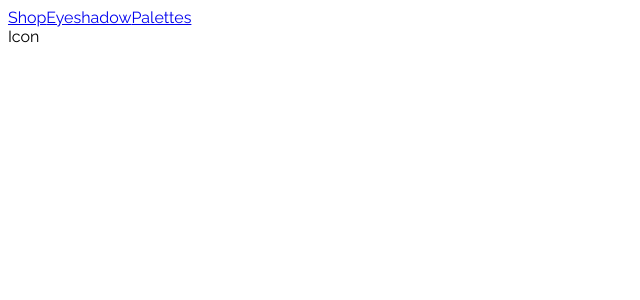
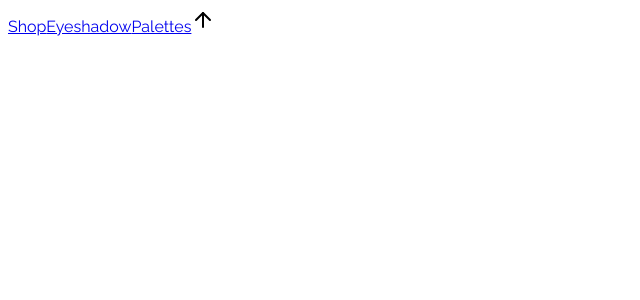
Before and after one commit to pedrorxmos/eyecon-beauty, a Next.js app: page / in a window 1280 px wide. Shown: the top 300 px of the page, without its empty margins (0-640 px from the left). Built offline with nearby package versions, Linux system fonts and the light colour scheme.

Commit message:
🧑‍💻 EB-37 Declare svg content function

```diff
--- a/app/components/Icon/Icon.tsx
+++ b/app/components/Icon/Icon.tsx
@@ -1,3 +1,21 @@
+import svgContent from './svg-content';
 export const Icon = () => {
-	return <div>Icon</div>;
+	return (
+		<>
+			<svg
+				xmlns="http://www.w3.org/2000/svg"
+				width="24"
+				height="24"
+				viewBox="0 0 24 24"
+				fill="none"
+				stroke="currentColor"
+				stroke-width="2"
+				stroke-linecap="round"
+				stroke-linejoin="round"
+				className="feather feather-x"
+			>
+				{svgContent('arrow-up')}
+			</svg>
+		</>
+	);
 };
--- /dev/null
+++ b/app/components/Icon/svg-content.tsx
@@ -0,0 +1,147 @@
+import { ReactElement } from 'react';
+
+interface Content {
+	[key: string]: ReactElement;
+}
+
+const svgContent = (value: string): ReactElement => {
+	const content: Content = {
+		'arrow-down': (
+			<>
+				<line x1="12" y1="5" x2="12" y2="19"></line>
+				<polyline points="19 12 12 19 5 12"></polyline>
+			</>
+		),
+		'arrow-left': (
+			<>
+				<line x1="19" y1="12" x2="5" y2="12"></line>
+				<polyline points="12 19 5 12 12 5"></polyline>
+			</>
+		),
+		'arrow-right': (
+			<>
+				<line x1="5" y1="12" x2="19" y2="12"></line>
+				<polyline points="12 5 19 12 12 19"></polyline>
+			</>
+		),
+		'arrow-up': (
+			<>
+				<line x1="12" y1="19" x2="12" y2="5"></line>
+				<polyline points="5 12 12 5 19 12"></polyline>
+			</>
+		),
+		'chevron-down': (
+			<>
+				<polyline points="6 9 12 15 18 9"></polyline>
+			</>
+		),
+		'chevron-left': (
+			<>
+				<polyline points="15 18 9 12 15 6"></polyline>
+			</>
+		),
+		'chevron-right': (
+			<>
+				<polyline points="9 18 15 12 9 6"></polyline>
+			</>
+		),
+		'chevron-up': (
+			<>
+				<polyline points="18 15 12 9 6 15"></polyline>
+			</>
+		),
+		user: (
+			<>
+				<path d="M20 21v-2a4 4 0 0 0-4-4H8a4 4 0 0 0-4 4v2"></path>
+				<circle cx="12" cy="7" r="4"></circle>
+			</>
+		),
+		search: (
+			<>
+				<circle cx="11" cy="11" r="8"></circle>
+				<line x1="21" y1="21" x2="16.65" y2="16.65"></line>
+			</>
+		),
+		heart: (
+			<>
+				<path d="M20.84 4.61a5.5 5.5 0 0 0-7.78 0L12 5.67l-1.06-1.06a5.5 5.5 0 0 0-7.78 7.78l1.06 1.06L12 21.23l7.78-7.78 1.06-1.06a5.5 5.5 0 0 0 0-7.78z"></path>
+			</>
+		),
+		'shopping-bag': (
+			<>
+				<path d="M6 2L3 6v14a2 2 0 0 0 2 2h14a2 2 0 0 0 2-2V6l-3-4z"></path>
+				<line x1="3" y1="6" x2="21" y2="6"></line>
+				<path d="M16 10a4 4 0 0 1-8 0"></path>
+			</>
+		),
+		instagram: (
+			<>
+				<rect x="2" y="2" width="20" height="20" rx="5" ry="5"></rect>
+				<path d="M16 11.37A4 4 0 1 1 12.63 8 4 4 0 0 1 16 11.37z"></path>
+				<line x1="17.5" y1="6.5" x2="17.51" y2="6.5"></line>
+			</>
+		),
+		facebook: (
+			<>
+				<path d="M18 2h-3a5 5 0 0 0-5 5v3H7v4h3v8h4v-8h3l1-4h-4V7a1 1 0 0 1 1-1h3z"></path>
+			</>
+		),
+		twitter: (
+			<>
+				<path d="M23 3a10.9 10.9 0 0 1-3.14 1.53 4.48 4.48 0 0 0-7.86 3v1A10.66 10.66 0 0 1 3 4s-4 9 5 13a11.64 11.64 0 0 1-7 2c9 5 20 0 20-11.5a4.5 4.5 0 0 0-.08-.83A7.72 7.72 0 0 0 23 3z"></path>
+			</>
+		),
+		youtube: (
+			<>
+				<path d="M22.54 6.42a2.78 2.78 0 0 0-1.94-2C18.88 4 12 4 12 4s-6.88 0-8.6.46a2.78 2.78 0 0 0-1.94 2A29 29 0 0 0 1 11.75a29 29 0 0 0 .46 5.33A2.78 2.78 0 0 0 3.4 19c1.72.46 8.6.46 8.6.46s6.88 0 8.6-.46a2.78 2.78 0 0 0 1.94-2 29 29 0 0 0 .46-5.25 29 29 0 0 0-.46-5.33z"></path>
+				<polygon points="9.75 15.02 15.5 11.75 9.75 8.48 9.75 15.02"></polygon>
+			</>
+		),
+		linkedin: (
+			<>
+				<path d="M16 8a6 6 0 0 1 6 6v7h-4v-7a2 2 0 0 0-2-2 2 2 0 0 0-2 2v7h-4v-7a6 6 0 0 1 6-6z"></path>
+				<rect x="2" y="9" width="4" height="12"></rect>
+				<circle cx="4" cy="4" r="2"></circle>
+			</>
+		),
+		menu: (
+			<>
+				<line x1="3" y1="12" x2="21" y2="12"></line>
+				<line x1="3" y1="6" x2="21" y2="6"></line>
+				<line x1="3" y1="18" x2="21" y2="18"></line>
+			</>
+		),
+		plus: (
+			<>
+				<line x1="12" y1="5" x2="12" y2="19"></line>
+				<line x1="5" y1="12" x2="19" y2="12"></line>
+			</>
+		),
+		minus: (
+			<>
+				<line x1="5" y1="12" x2="19" y2="12"></line>
+			</>
+		),
+		eye: (
+			<>
+				<path d="M1 12s4-8 11-8 11 8 11 8-4 8-11 8-11-8-11-8z"></path>
+				<circle cx="12" cy="12" r="3"></circle>
+			</>
+		),
+		check: (
+			<>
+				<polyline points="20 6 9 17 4 12"></polyline>
+			</>
+		),
+		x: (
+			<>
+				<line x1="18" y1="6" x2="6" y2="18"></line>
+				<line x1="6" y1="6" x2="18" y2="18"></line>
+			</>
+		),
+	};
+
+	return content[value];
+};
+
+export default svgContent;
```
